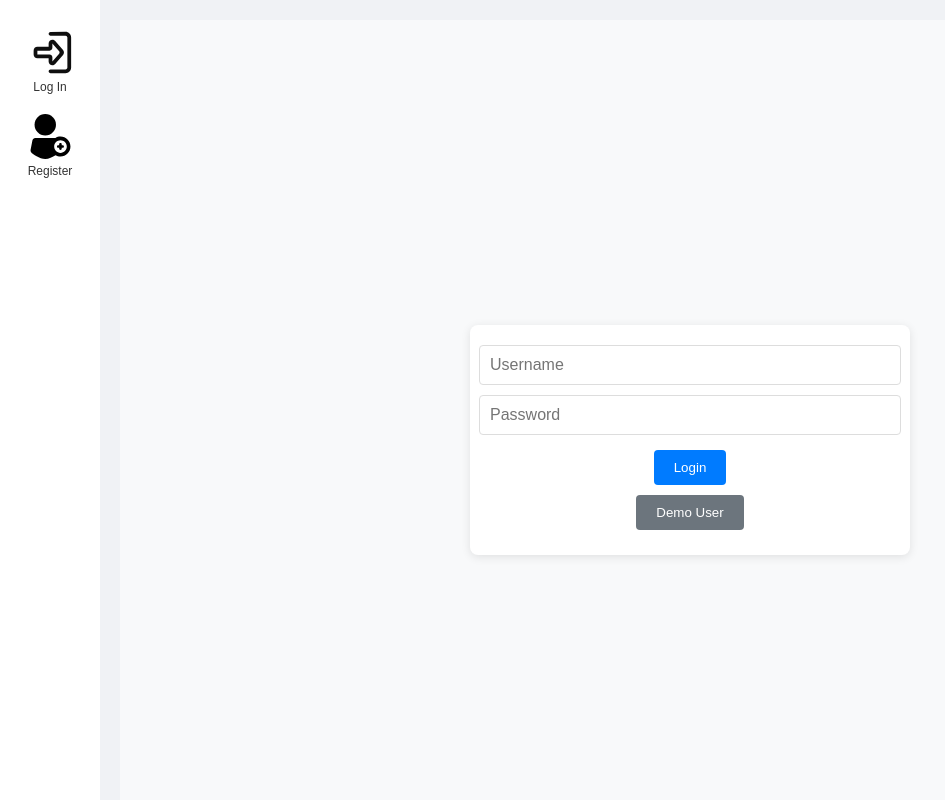
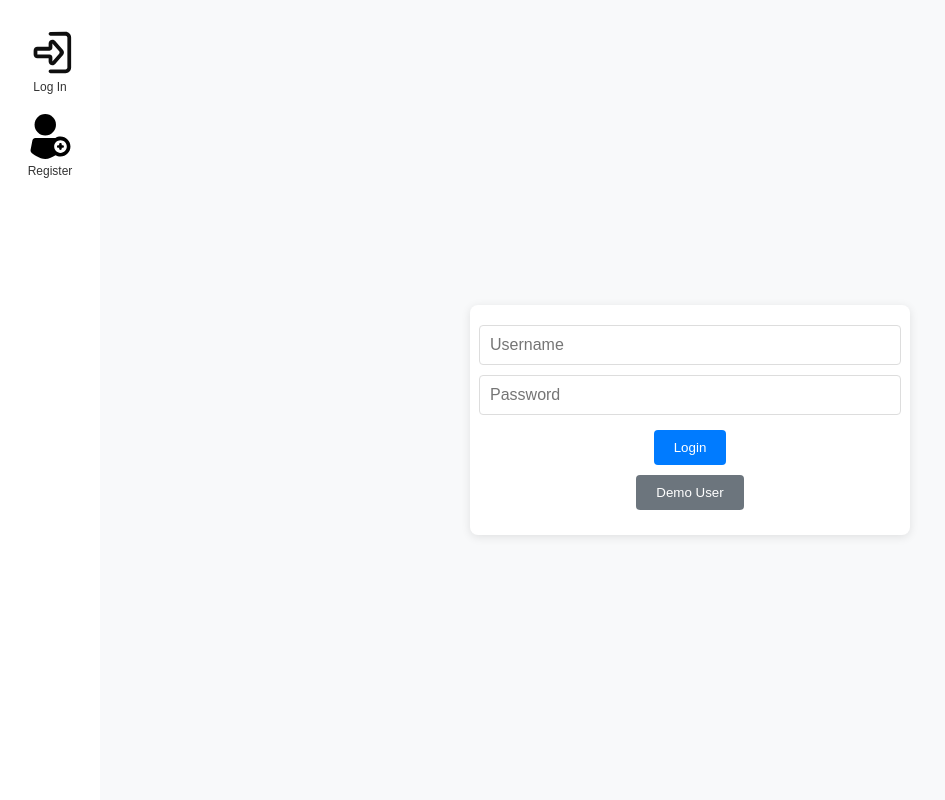
Before and after one commit to Jfoti64/supchat-frontend, a React (Vite) app: page /login in a window 1280 px wide. Shown: the whole page, without its empty margins (0-945 px from the left). Built offline with nearby package versions, Linux system fonts and the light colour scheme.

Commit message:
Adjust margins

```diff
--- a/src/App.jsx
+++ b/src/App.jsx
@@ -27,7 +27,7 @@ function App() {
 
 const AppContainer = styled.div`
   display: flex;
-  height: 100vh; /* Full viewport height */
+  height: 100vh;
   overflow: hidden; /* Prevent scrolling */
 
   @media (max-width: 768px) {
@@ -41,8 +41,7 @@ const MainContent = styled.div`
   flex-direction: column;
   overflow-y: hidden; /* Prevent scrolling */
   box-sizing: border-box;
-  padding: 20px; /* Include padding on all sides */
-  background-color: #f0f2f5; /* Set a background color to match the container */
+  background-color: #f0f2f5;
 `;
 
 export default App;
```
